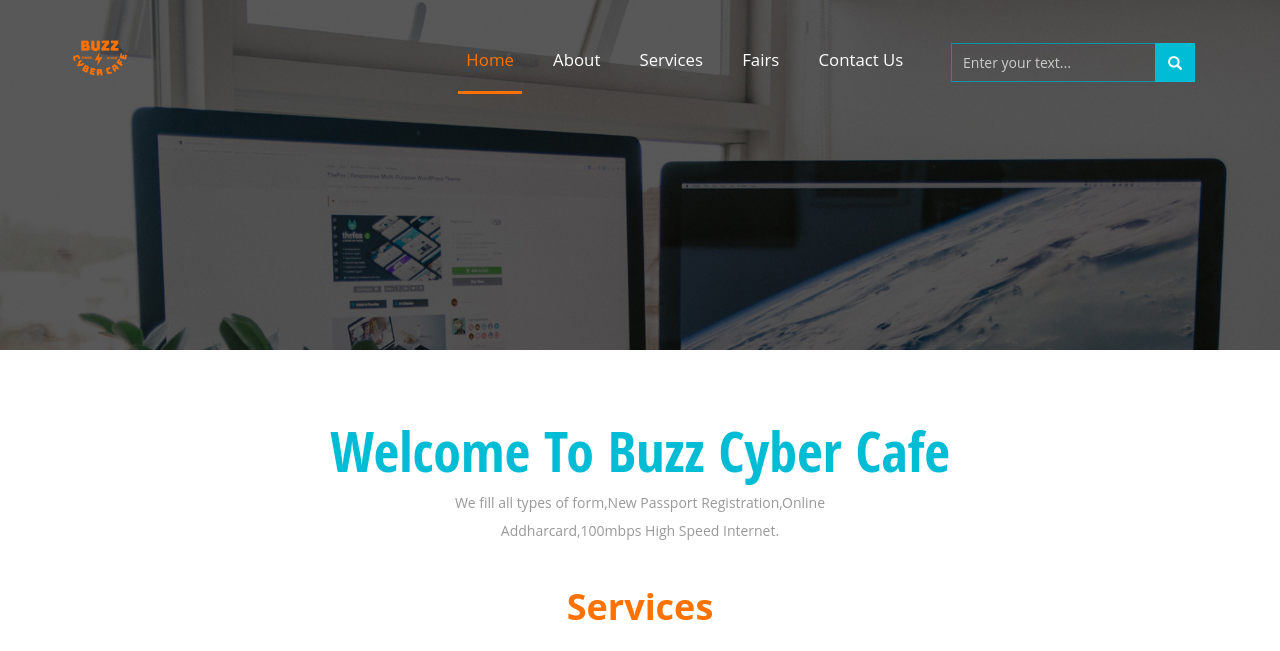
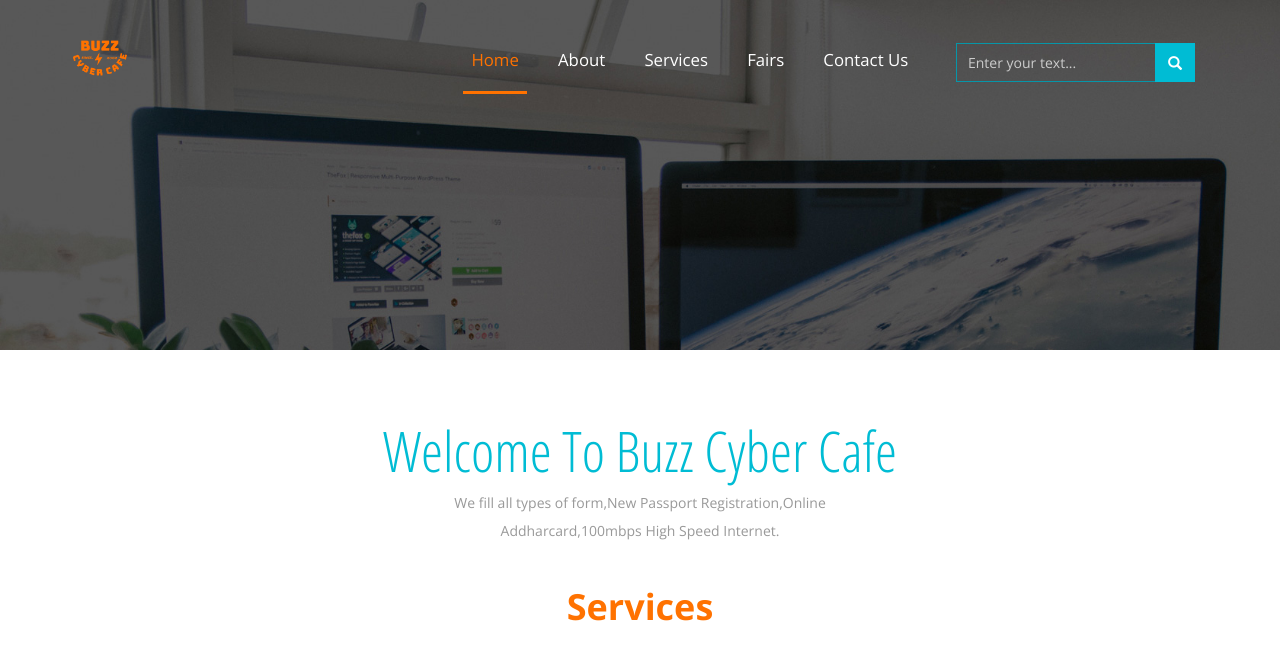
Before and after one commit to BuzzCyberCafe/Buzzcybercafe, a plain HTML site: page index.html in a window 1280 px wide. Shown: the top 651 px of the page. Drawn offline with nearby package versions, Linux system fonts and the light colour scheme.

Commit message:
Update index.html

```diff
--- a/index.html
+++ b/index.html
@@ -24,8 +24,8 @@ License URL: http://creativecommons.org/licenses/by/3.0/
 <script src="js/jquery-2.2.3.min.js"></script>
 <!-- //js -->
 <!-- web-fonts -->
-<link href="//fonts.googleapis.com/css?family=Lobster:300,300i,400,400i,600,600i,700,700i,800,800i" rel="stylesheet">
-<link href="//fonts.googleapis.com/css?family=Lobster:300,300i,700" rel="stylesheet">
+<link href="//fonts.googleapis.com/css?family=Open+Sans:300,300i,400,400i,600,600i,700,700i,800,800i" rel="stylesheet">
+<link href="//fonts.googleapis.com/css?family=Open+Sans+Condensed:300,300i,700" rel="stylesheet">
 <!-- //web-fonts -->
 </head>
 <body>
```
